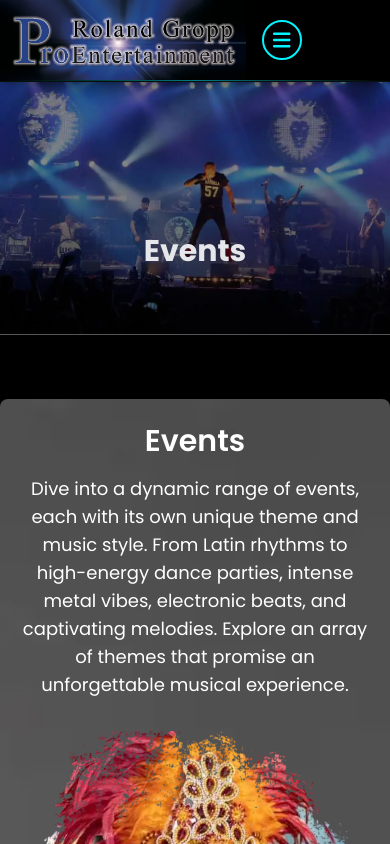
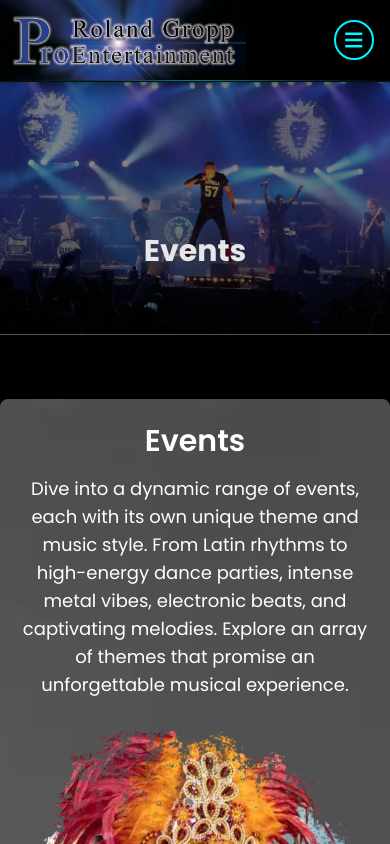
Before and after one commit to waqas550/creativefactor, a Next.js app: page /en/events in a window 390 px wide. Shown: the top 844 px of the page. Built offline with nearby package versions, Linux system fonts and the light colour scheme.

Commit message:
Navbar: pin mobile hamburger button to the right corner

```diff
--- a/components/layout/Navbar.tsx
+++ b/components/layout/Navbar.tsx
@@ -52,7 +52,7 @@ const Navbar = ({ currentLocale }: NavbarProps) => {
           </Link>
         </div>
 
-        <div className="md:hidden p-4">
+        <div className="md:hidden p-4 ml-auto">
           <button
             onClick={toggleMenu}
             aria-label={menuOpen ? 'Close menu' : 'Open menu'}
```
